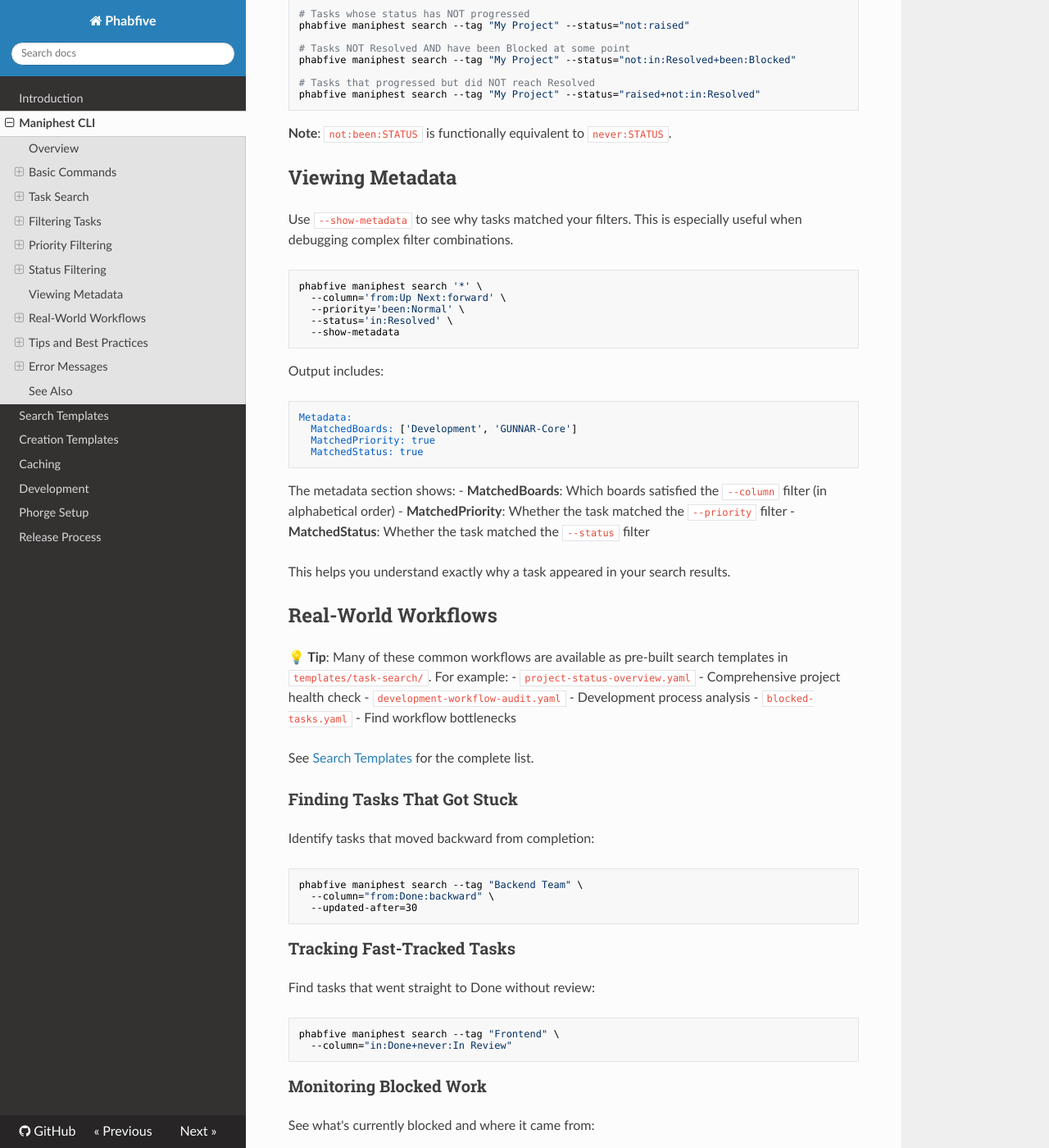
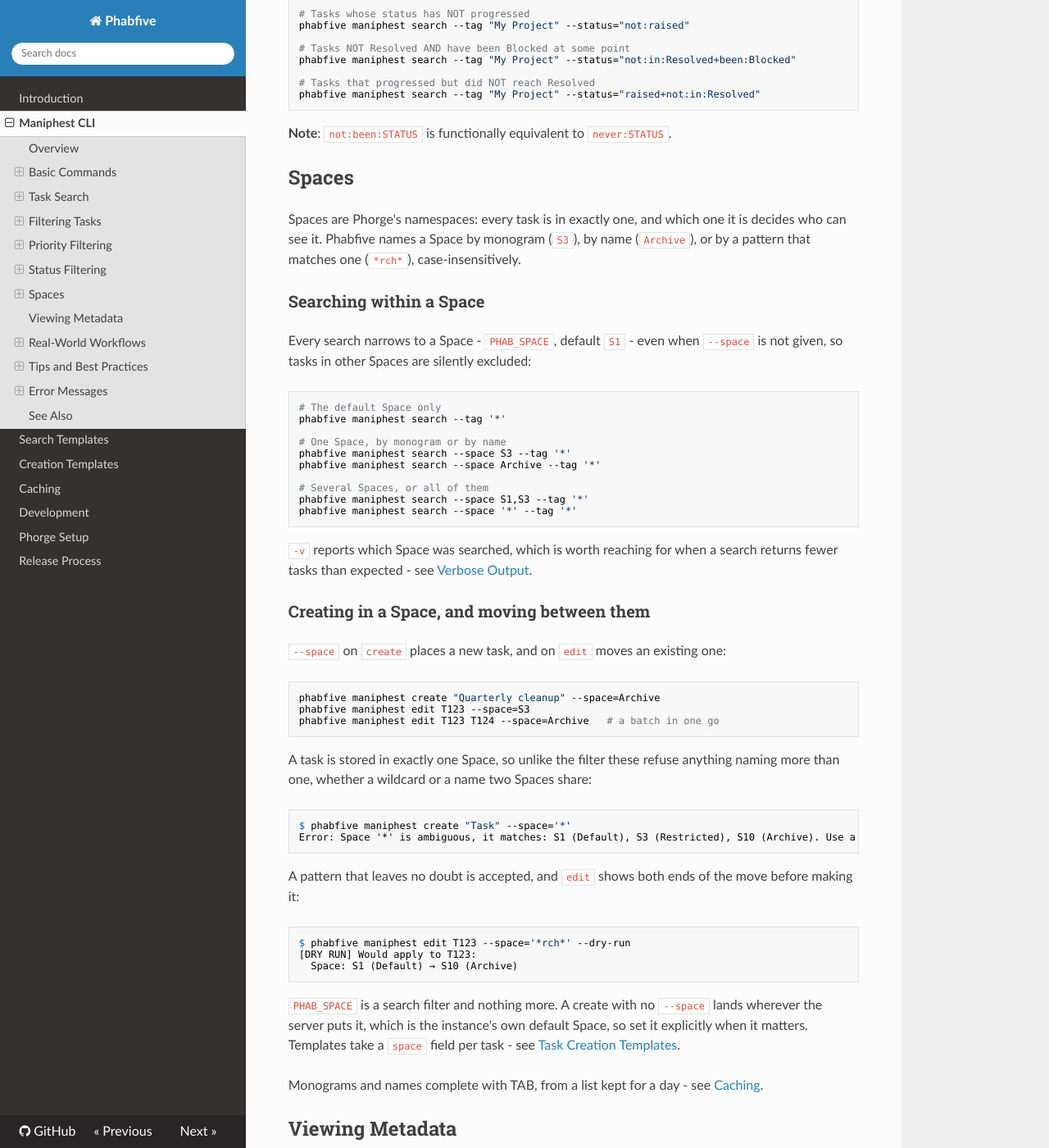
Before and after one commit to dynamist/phabfive, an MkDocs documentation site: the page built from docs/maniphest-cli.md, in a window 1280 px wide and 1400 px high, scrolled down 19176 px. Shown: the whole window at 82% size. Built offline with MkDocs 1.6.1, drawn with Linux system fonts in a browser that asks for light colours; nearby versions of some CDN libraries; some of the changed text lies outside the part shown.

Commit message:
feat: place template tasks in a Space, and document Spaces
A template is the other half of `maniphest create`, and it could set a
task's projects, subscribers, priority and parents but not its Space, so
a bulk create still landed everything in the default one. It now takes a
`space` field per task, resolved the way --space is and refused the same
way when it names more than one:

  tasks:
    - title: "Quarterly cleanup"
      space: "{{ where }}"

It renders Jinja like the other fields, and is resolved while the
template is pre-processed, so an unknown or ambiguous Space fails before
any task is created rather than partway through. Each Space named is
resolved once however many tasks name it, since a template putting a
whole batch somewhere is the normal case.

The docs had Spaces as a filtering aside in the verbose-output section,
which is no longer the whole story. maniphest-cli.md gets a Spaces
section covering all three: searching within one, creating in one, and
moving between them, including what the ambiguity error looks like and
why PHAB_SPACE is not consulted when creating. edit-cli.md gains the
option, create-templates.md the field, README a pair of examples, and
phorge-setup.md points at the seeded spaces as somewhere it is safe to
try writing.

caching.md lists the namespace the completion added: what it holds, the
day it holds it for, and why it is the lookup that gains most from being
kept -- two requests over the monogram range before anything can be
offered.

Closes #313.

Co-Authored-By: Claude Opus 5 (1M context) <noreply@anthropic.com>

````diff
--- a/docs/maniphest-cli.md
+++ b/docs/maniphest-cli.md
@@ -978,6 +978,68 @@ phabfive maniphest search --tag "My Project" --status="raised+not:in:Resolved"
 
 **Note**: `not:been:STATUS` is functionally equivalent to `never:STATUS`.
 
+## Spaces
+
+Spaces are Phorge's namespaces: every task is in exactly one, and which one it
+is decides who can see it. Phabfive names a Space by monogram (`S3`), by name
+(`Archive`), or by a pattern that matches one (`*rch*`), case-insensitively.
+
+### Searching within a Space
+
+Every search narrows to a Space - `PHAB_SPACE`, default `S1` - even when
+`--space` is not given, so tasks in other Spaces are silently excluded:
+
+```bash
+# The default Space only
+phabfive maniphest search --tag '*'
+
+# One Space, by monogram or by name
+phabfive maniphest search --space S3 --tag '*'
+phabfive maniphest search --space Archive --tag '*'
+
+# Several Spaces, or all of them
+phabfive maniphest search --space S1,S3 --tag '*'
+phabfive maniphest search --space '*' --tag '*'
+```
+
+`-v` reports which Space was searched, which is worth reaching for when a
+search returns fewer tasks than expected - see [Verbose Output](#verbose-output).
+
+### Creating in a Space, and moving between them
+
+`--space` on `create` places a new task, and on `edit` moves an existing one:
+
+```bash
+phabfive maniphest create "Quarterly cleanup" --space=Archive
+phabfive maniphest edit T123 --space=S3
+phabfive maniphest edit T123 T124 --space=Archive   # a batch in one go
+```
+
+A task is stored in exactly one Space, so unlike the filter these refuse
+anything naming more than one, whether a wildcard or a name two Spaces share:
+
+```console
+$ phabfive maniphest create "Task" --space='*'
+Error: Space '*' is ambiguous, it matches: S1 (Default), S3 (Restricted), S10 (Archive). Use a monogram to name one.
+```
+
+A pattern that leaves no doubt is accepted, and `edit` shows both ends of the
+move before making it:
+
+```console
+$ phabfive maniphest edit T123 --space='*rch*' --dry-run
+[DRY RUN] Would apply to T123:
+  Space: S1 (Default) → S10 (Archive)
+```
+
+`PHAB_SPACE` is a search filter and nothing more. A create with no `--space`
+lands wherever the server puts it, which is the instance's own default Space,
+so set it explicitly when it matters. Templates take a `space` field per task -
+see [Task Creation Templates](create-templates.md).
+
+Monograms and names complete with TAB, from a list kept for a day - see
+[Caching](caching.md).
+
 ## Viewing Metadata
 
 Use `--show-metadata` to see why tasks matched your filters. This is especially useful when debugging complex filter combinations.
@@ -1103,7 +1165,8 @@ INFO - Filtering to tag(s): backend (1 project(s))
 This is worth reaching for when a search returns fewer tasks than expected.
 Every search narrows to a Space - `PHAB_SPACE`, default `S1` - even when
 `--space` is not given, so tasks in other Spaces are silently excluded.
-Use `--space='*'` to search them all.
+Use `--space='*'` to search them all, and see [Spaces](#spaces) for placing a
+task in one.
 
 `-vv` adds debug detail, including API resolution steps. In the other
 direction, `-q` reports only errors and `-qq` only critical failures:
````
Also changed, not shown: README.md (+4 -0 lines), docs/caching.md (+10 -4 lines), docs/create-templates.md (+26 -0 lines), docs/edit-cli.md (+1 -0 lines), docs/phorge-setup.md (+8 -0 lines), 2 other files.
